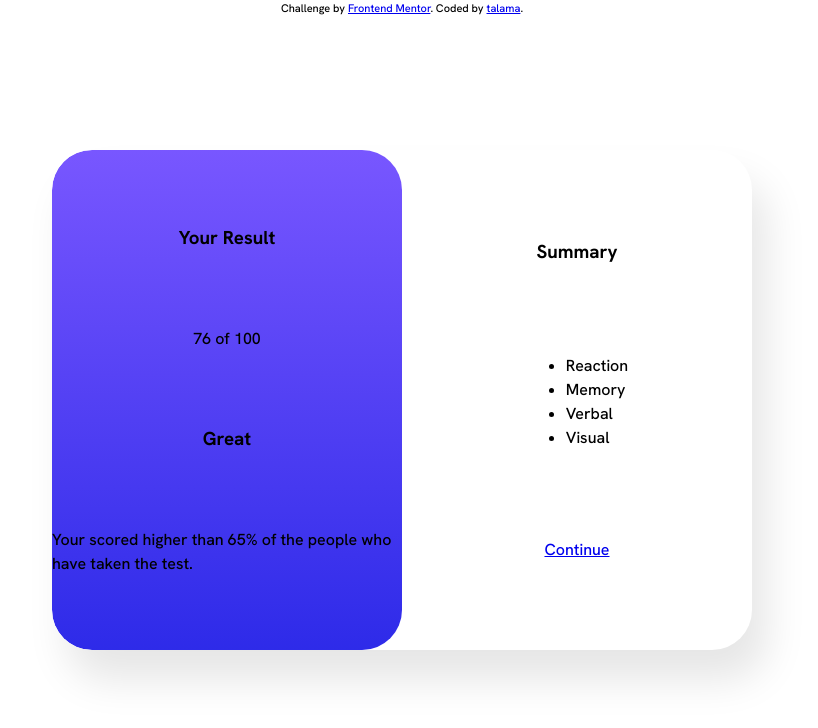
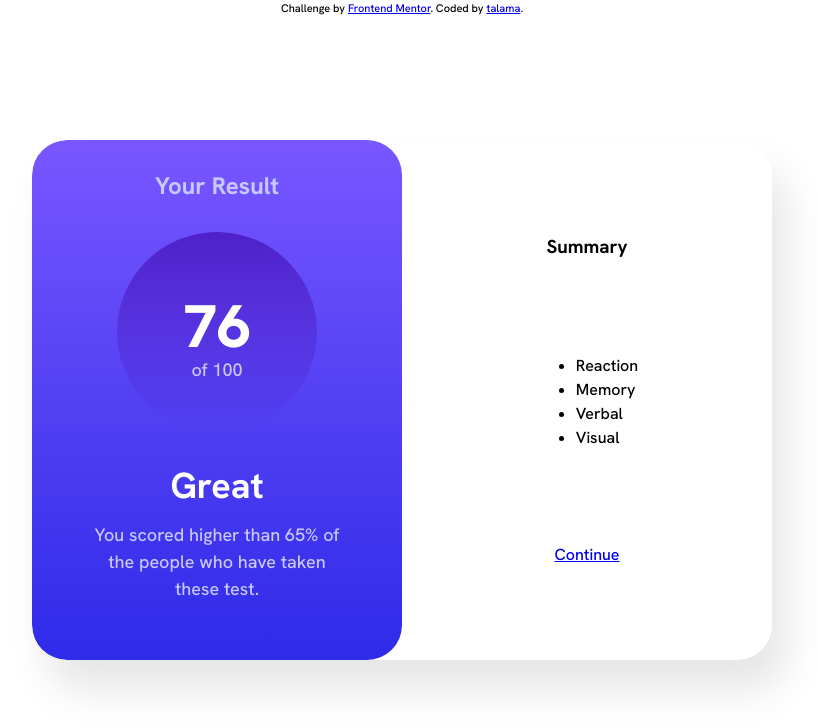
Before and after one commit to talama/summaryComponent, a website: page index.html in a window 1280 px wide. Shown: the whole page, without its empty margins (238-1056 px from the left). Drawn offline with Linux system fonts and the light colour scheme.

Commit message:
feat: score card

```diff
--- a/css/style.css
+++ b/css/style.css
@@ -46,9 +46,9 @@ html {
   top: 50%;
   left: 50%;
   transform: translate(-50%, -50%);
-  width: 700px;
-  height: 500px;
-  border-radius: 40px;
+  width: 740px;
+  height: 520px;
+  border-radius: 35px;
   overflow: hidden;
   box-shadow: 15px 30px 40px rgba(0, 0, 0, 0.1);
 
@@ -57,11 +57,11 @@ html {
 
 .result,
 .summary {
-  width: 50%;
   display: flex;
   flex-direction: column;
   align-items: center;
   justify-content: space-evenly;
+  flex: 0 0 50%;
 }
 
 .result {
@@ -70,7 +70,55 @@ html {
     hsl(252, 100%, 67%),
     hsl(241, 81%, 54%)
   );
-  border-radius: 40px;
+  border-radius: 35px;
+}
+
+.result h3 {
+  color: hsl(241, 100%, 89%);
+  font-weight: 700;
+  font-size: 24px;
+}
+
+.score {
+  width: 200px;
+  height: 200px;
+  background: linear-gradient(
+    to bottom,
+    hsla(256, 72%, 46%, 1),
+    hsla(241, 72%, 46%, 0)
+  );
+  border-radius: 50%;
+  z-index: 1;
+  display: flex;
+  flex-direction: column;
+  align-items: center;
+  justify-content: center;
+}
+
+.score__total {
+  color: hsl(0, 0%, 100%);
+  font-size: 60px;
+  font-weight: 800;
+  margin-bottom: -15px;
+}
+
+.score__text {
+  font-size: 18px;
+  color: hsl(241, 100%, 89%);
+}
+
+.result h2 {
+  font-size: 36px;
+  color: hsl(0, 0%, 100%);
+  margin-bottom: -20px;
+}
+
+.result p {
+  text-align: center;
+  color: hsl(241, 100%, 89%);
+  font-size: 18px;
+  padding: 0 60px;
+  margin-bottom: 30px;
 }
 
 .summary {
@@ -80,6 +128,7 @@ html {
 .attribution {
   font-size: 11px;
   text-align: center;
+  font-weight: 500;
 }
 
 .attribution a {
--- a/index.html
+++ b/index.html
@@ -26,12 +26,12 @@
       <div class="result">
         <h3>Your Result</h3>
         <div class="score">
-          <span>76</span>
-          <span>of 100</span>
+          <span class="score__total">76</span>
+          <span class="score__text">of 100</span>
         </div>
-        <h3>Great</h3>
+        <h2>Great</h2>
         <p>
-          Your scored higher than 65% of the people who have taken the test.
+          You scored higher than 65% of the people who have taken these test.
         </p>
       </div>
       <div class="summary">
```
Also changed, not shown: 1 other file.
